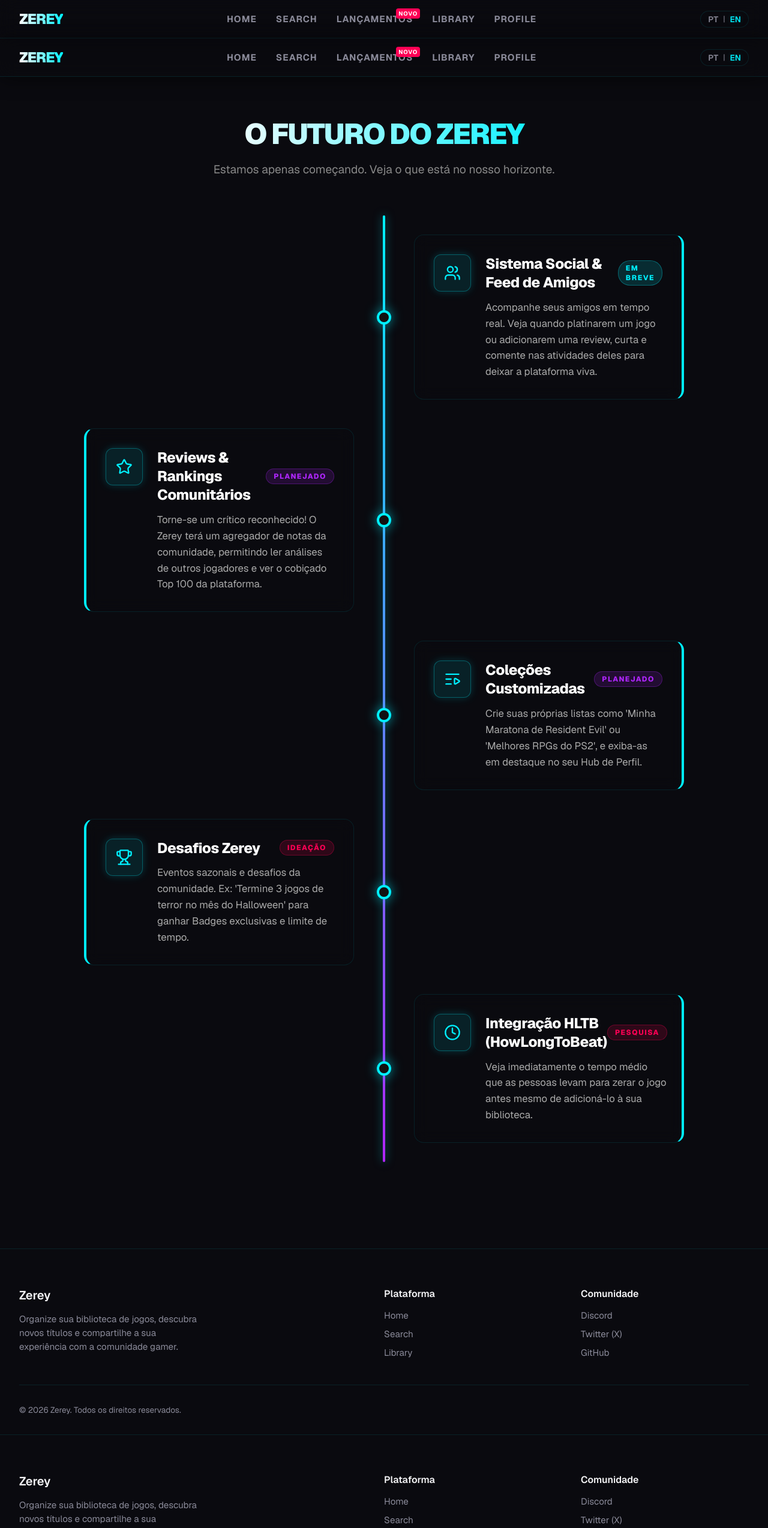
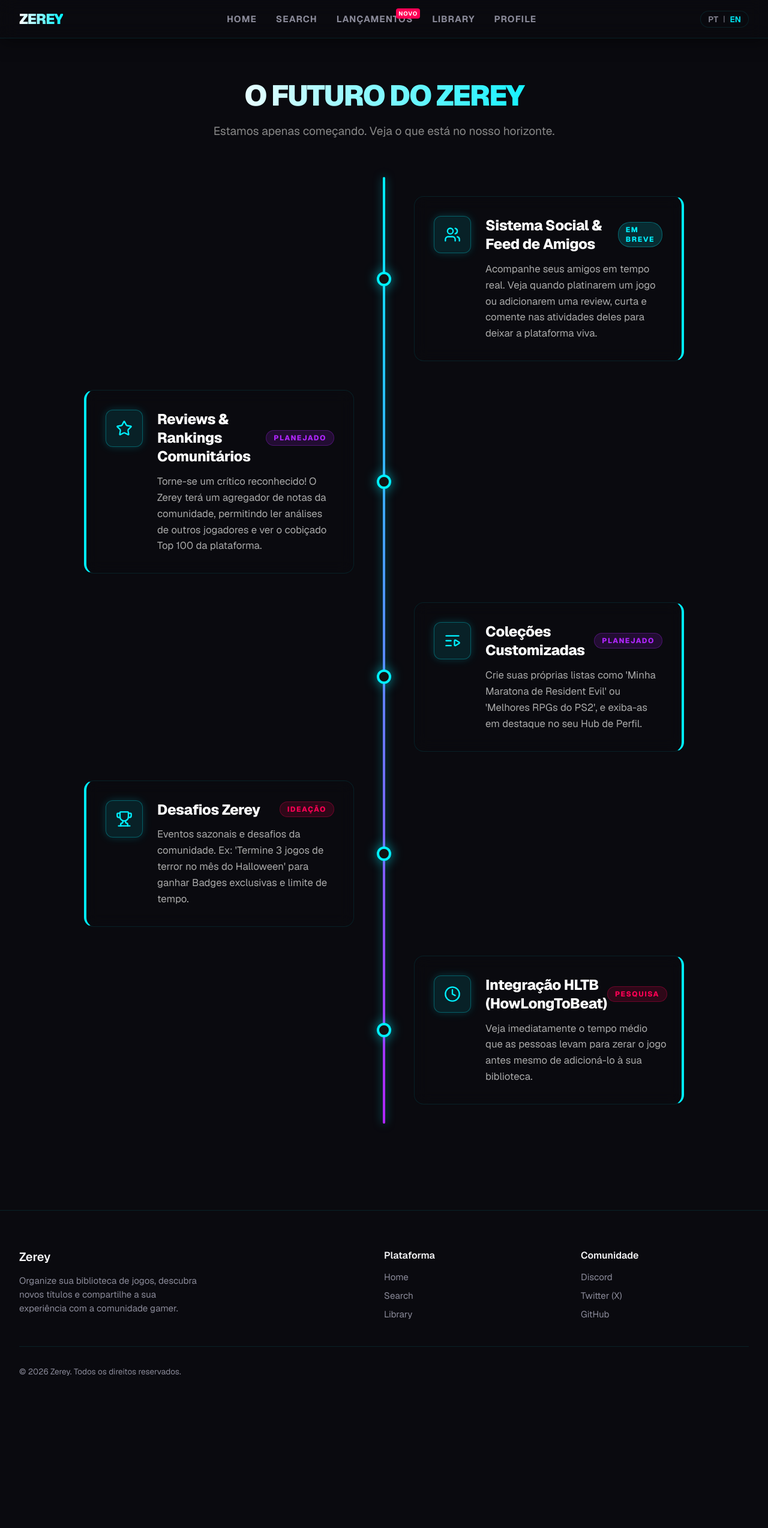
Before and after one commit to RodriggoAlves/gameshelf, a Next.js app: page /roadmap in a window 1280 px wide. Shown: the top 2547 px of the page at 60% size. After the commit the page ends 2327 px from the top, so only its background shows below. Built offline with nearby package versions, Linux system fonts and the light colour scheme.

Commit message:
Fix: Remove duplicação do Header e Footer nas páginas novas

```diff
--- a/app/roadmap/page.tsx
+++ b/app/roadmap/page.tsx
@@ -1,9 +1,6 @@
-"use client";
 import Link from "next/link";
 import * as LucideIcons from "lucide-react";
 import styles from "./roadmap.module.css";
-import { Header } from "../components/Header";
-import { Footer } from "../components/Footer";
 
 const features = [
   {
@@ -41,7 +38,6 @@ const features = [
 export default function RoadmapPage() {
   return (
     <div className={styles.container}>
-      <Header />
       <main className={styles.main}>
         <section className={styles.roadmapSection}>
           <div className={styles.roadmapHeader}>
@@ -78,7 +74,6 @@ export default function RoadmapPage() {
           </div>
         </section>
       </main>
-      <Footer />
     </div>
   );
 }
```
Also changed, not shown: app/lancamentos/page.tsx (+1 -7 lines).
